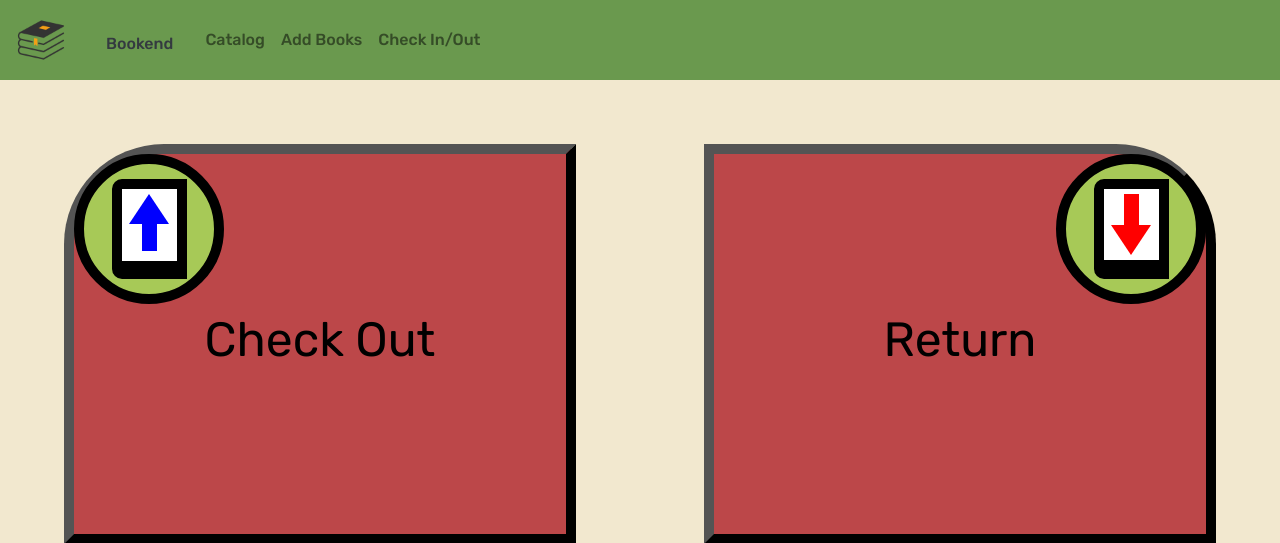
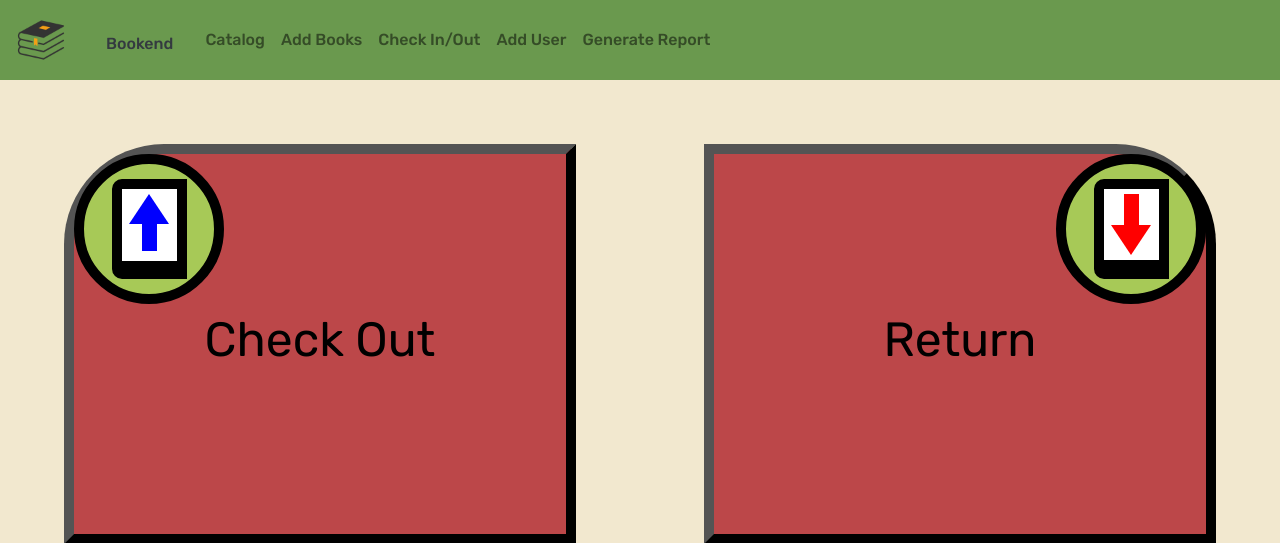
Before and after one commit to mccorxyz/minnehack-2023, a Django app: page / in a window 1280 px wide. Shown: the top 543 px of the page. Run offline with Django 4.2, Linux system fonts and the light colour scheme; some libraries are stand-ins or nearby versions.

Commit message:
working on reporting function

```diff
--- a/library_project/library/views.py
+++ b/library_project/library/views.py
@@ -2,9 +2,11 @@ from django.shortcuts import render, redirect
 from isbnlookup.isbnlookup import ISBNLookup
 from django.contrib import messages
 from .forms import *
+from django.http import FileResponse
 
 from django_tables2 import SingleTableView
 from library.tables import BookTable
+import pandas as pd
 
 # Create your views here.
 class MyTableClass(SingleTableView):
@@ -58,7 +60,6 @@ def library(request):
 
 def new_book(request):
     return render(request, "library/new-book.html", {"ISBNForm": ISBNAddBookForm(), "manualForm": ManualAddBookForm()})
-
 
 def new_book_manual(request):
     if request.method == "POST":
@@ -182,3 +183,33 @@ def check_out(request):
     # else:
     #     checkOutForm = CheckOutForm()
     # return render(request, "library/check-out.html", {"form": checkOutForm})
+
+def generate_report(request):
+    book_df = pd.DataFrame()
+    for mBook in Book.objects.all():
+        book_df = pd.concat([book_df, pd.DataFrame.from_dict(mBook.__dict__)])
+
+    user_df = pd.DataFrame()
+    for mUser in User.objects.all():
+        # mBookList = []
+        print(mUser.name)
+        for misbn in mUser.isbns:
+            mBook = Book.objects.filter(isbn=misbn)[0]
+            user_df = pd.concat([user_df, pd.DataFrame.from_dict(mUser.__dict__)])
+            # mBookList.append(mBook)
+
+    print(user_df)
+
+    f_book_df = book_df.filter(items=["title", "authors", "publisher", "publishedDate", "quantity"])
+
+    f_book_df.to_csv("all_books.csv")
+    user_df.to_csv("users.csv")
+
+    import zipfile
+
+    with zipfile.ZipFile("report.zip", mode="w") as archive:
+        archive.write("all_books.csv")
+        archive.write("users.csv")
+
+    return FileResponse(open("report.zip", "rb"), as_attachment=True)
+    # return FileResponse(open("output.csv", "rb"), as_attachment=True)
--- a/library_project/library_project/urls.py
+++ b/library_project/library_project/urls.py
@@ -17,7 +17,7 @@ from django.contrib import admin
 from django.urls import path
 
 # from website.views import home
-from library.views import MyTableClass, home, library, new_book, new_book_isbn, new_book_manual, check_in, check_out, new_user, user_books
+from library.views import MyTableClass, home, library, new_book, new_book_isbn, new_book_manual, check_in, check_out, new_user, user_books, generate_report
 
 urlpatterns = [
     path('admin/', admin.site.urls),
@@ -29,5 +29,6 @@ urlpatterns = [
     path('library/check-in', check_in, name="checkIn"),
     path('library/check-out', check_out, name="checkOut"),
     path('library', MyTableClass.as_view(), name="library"),
-    path('library/user-books', user_books, name="userBooks")
+    path('library/user-books', user_books, name="userBooks"),
+    path('library/generate-report', generate_report, name="generateReport"),
 ]
--- a/library_project/website/templates/base.html
+++ b/library_project/website/templates/base.html
@@ -32,6 +32,12 @@
       <li class="nav-item">
         <a class="nav-link" href="/">Check In/Out</a>
       </li>
+      <li class="nav-item">
+        <a class="nav-link" href="/newuser">Add User</a>
+      </li>
+      <li class="nav-item">
+        <a class="nav-link" href="/library/generate-report">Generate Report</a>
+      </li>
     </ul>
   </nav>
   {% endblock %}
```
